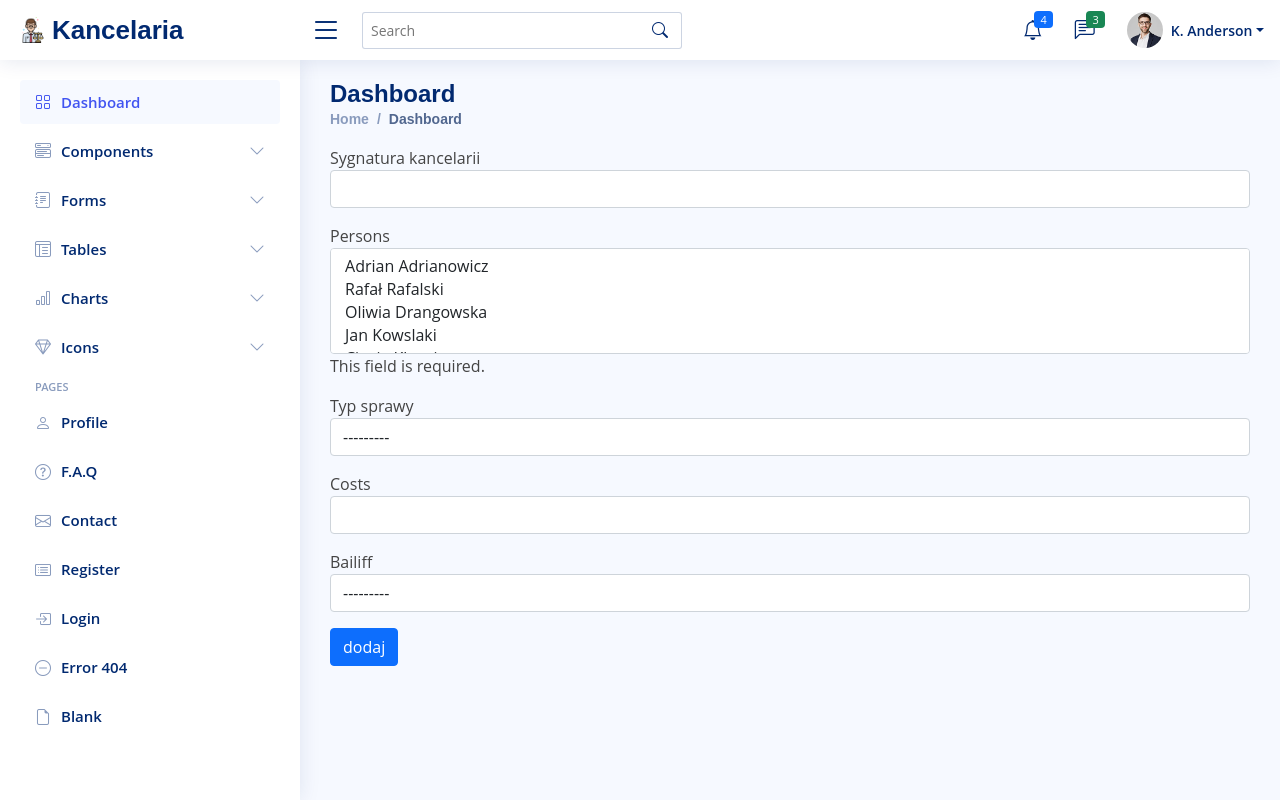
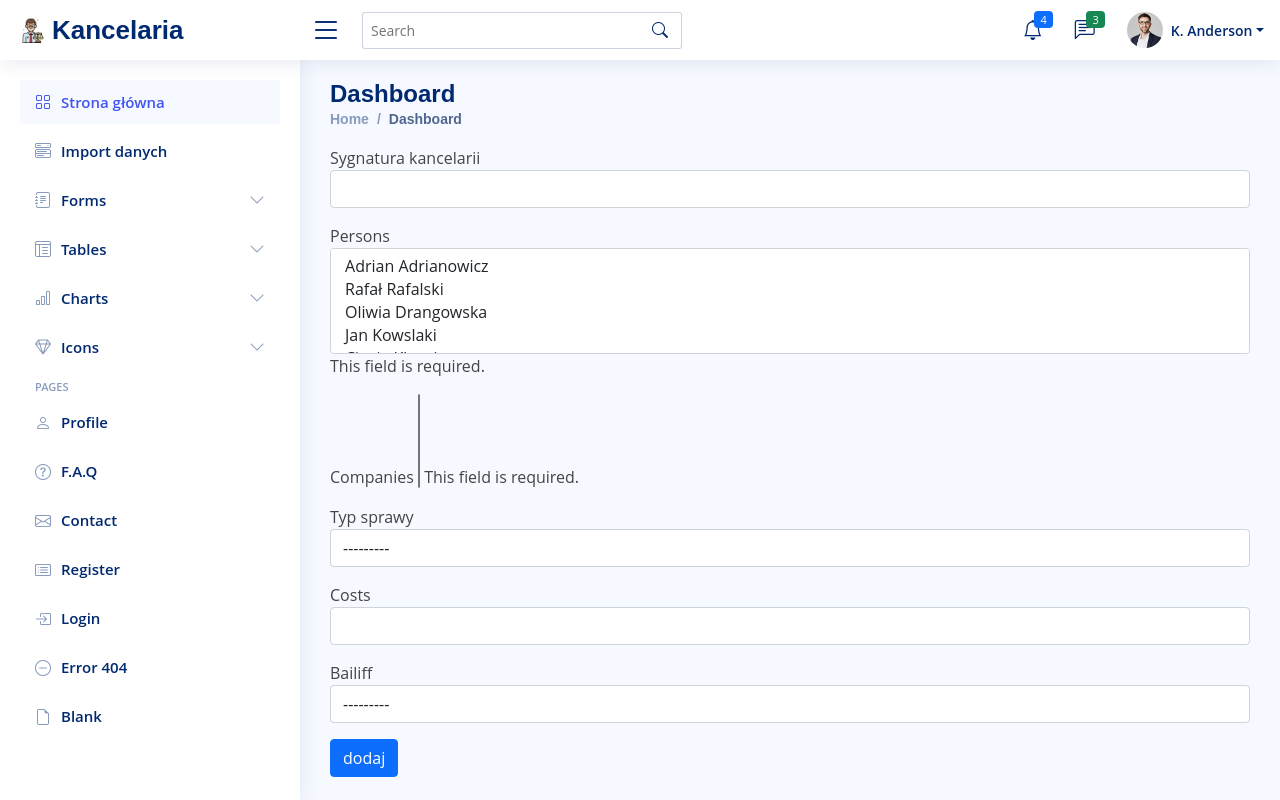
Before and after one commit to rafkow/counselor, a Django app: page /case/ in a window 1280 px wide. Run offline with Django 3.2, Linux system fonts and the light colour scheme; data comes from the database, SQL or seed files in the repository; data that the repository does not hold is empty.

Commit message:
pioerwsze kroki z importem danych

```diff
--- a/register/forms.py
+++ b/register/forms.py
@@ -31,3 +31,7 @@ class FamilyCreateForm(forms.ModelForm):
             'name': TextInput(attrs={'class': 'form-control'}),
             'persons': SelectMultiple(attrs={'class': 'form-control'}),
         }
+
+
+class ImportDataForm(forms.Form):
+    data = forms.CharField(widget=Textarea(attrs={"rows": 20, 'class': 'form-control'}))
--- a/register/models.py
+++ b/register/models.py
@@ -21,6 +21,13 @@ class Family(models.Model):
         return f"{self.name}"
 
 
+class Company(models.Model):
+    name = models.CharField(max_length=200, null=True, blank=True, verbose_name='pełna nazwa podmiotu gospodarczego')
+    nip = models.IntegerField(null=True, blank=True, verbose_name='nip')
+    description = models.CharField(max_length=300, null=True, blank=True, verbose_name='notatki')
+    date_created = models.DateTimeField(auto_now_add=True)
+
+
 # komornik
 class Bailiff(models.Model):
     name = models.CharField(max_length=60)
@@ -37,6 +44,7 @@ class Case(models.Model):
                                  verbose_name='sygnatura kancelarii'
                                  )
     persons = models.ManyToManyField(Person)
+    companies = models.ManyToManyField(Company)
     type = models.CharField(max_length=60, choices=TYPE, null=True, blank=True, verbose_name='typ sprawy', default=None)
     result = models.CharField(max_length=60, blank=True, null=True, verbose_name='wynik sprawy')
     create_date = models.DateTimeField(auto_now_add=True, null=True, blank=True)
--- a/register/templates/sidebar.html
+++ b/register/templates/sidebar.html
@@ -3,88 +3,18 @@
     <ul class="sidebar-nav" id="sidebar-nav">
 
       <li class="nav-item">
-        <a class="nav-link " href="index.html">
+        <a class="nav-link " href="{% url 'register:persons' %}">
           <i class="bi bi-grid"></i>
-          <span>Dashboard</span>
+          <span>Strona główna</span>
         </a>
       </li><!-- End Dashboard Nav -->
 
       <li class="nav-item">
-        <a class="nav-link collapsed" data-bs-target="#components-nav" data-bs-toggle="collapse" href="#">
-          <i class="bi bi-menu-button-wide"></i><span>Components</span><i class="bi bi-chevron-down ms-auto"></i>
+        <a class="nav-link collapsed" href="{% url 'register:data_import' %}">
+          <i class="bi bi-menu-button-wide"></i>
+          <span>Import danych</span>
         </a>
-        <ul id="components-nav" class="nav-content collapse " data-bs-parent="#sidebar-nav">
-          <li>
-            <a href="components-alerts.html">
-              <i class="bi bi-circle"></i><span>Alerts</span>
-            </a>
-          </li>
-          <li>
-            <a href="components-accordion.html">
-              <i class="bi bi-circle"></i><span>Accordion</span>
-            </a>
-          </li>
-          <li>
-            <a href="components-badges.html">
-              <i class="bi bi-circle"></i><span>Badges</span>
-            </a>
-          </li>
-          <li>
-            <a href="components-breadcrumbs.html">
-              <i class="bi bi-circle"></i><span>Breadcrumbs</span>
-            </a>
-          </li>
-          <li>
-            <a href="components-buttons.html">
-              <i class="bi bi-circle"></i><span>Buttons</span>
-            </a>
-          </li>
-          <li>
-            <a href="components-cards.html">
-              <i class="bi bi-circle"></i><span>Cards</span>
-            </a>
-          </li>
-          <li>
-            <a href="components-carousel.html">
-              <i class="bi bi-circle"></i><span>Carousel</span>
-            </a>
-          </li>
-          <li>
-            <a href="components-list-group.html">
-              <i class="bi bi-circle"></i><span>List group</span>
-            </a>
-          </li>
-          <li>
-            <a href="components-modal.html">
-              <i class="bi bi-circle"></i><span>Modal</span>
-            </a>
-          </li>
-          <li>
-            <a href="components-tabs.html">
-              <i class="bi bi-circle"></i><span>Tabs</span>
-            </a>
-          </li>
-          <li>
-            <a href="components-pagination.html">
-              <i class="bi bi-circle"></i><span>Pagination</span>
-            </a>
-          </li>
-          <li>
-            <a href="components-progress.html">
-              <i class="bi bi-circle"></i><span>Progress</span>
-            </a>
-          </li>
-          <li>
-            <a href="components-spinners.html">
-              <i class="bi bi-circle"></i><span>Spinners</span>
-            </a>
-          </li>
-          <li>
-            <a href="components-tooltips.html">
-              <i class="bi bi-circle"></i><span>Tooltips</span>
-            </a>
-          </li>
-        </ul>
+
       </li><!-- End Components Nav -->
 
       <li class="nav-item">
--- a/register/urls.py
+++ b/register/urls.py
@@ -13,4 +13,5 @@ urlpatterns = [
     path('case/<int:pk>', views.case, name='case'),
     path('home/', views.home, name='home'),
     path('register/family', views.family, name='family'),
+    path('import', views.data_import, name='data_import')
 ]
--- a/register/views.py
+++ b/register/views.py
@@ -120,3 +120,10 @@ def case(request, pk=0):
         'form': form
     }
     return render(request, 'case/create.html', context)
+
+
+def data_import(request):
+    context = {
+        'form': ImportDataForm
+    }
+    return render(request, 'refactor/data_import.html', context)
```
Also changed, not shown: register/templates/refactor/data_import.html (added, +17 -0 lines).
